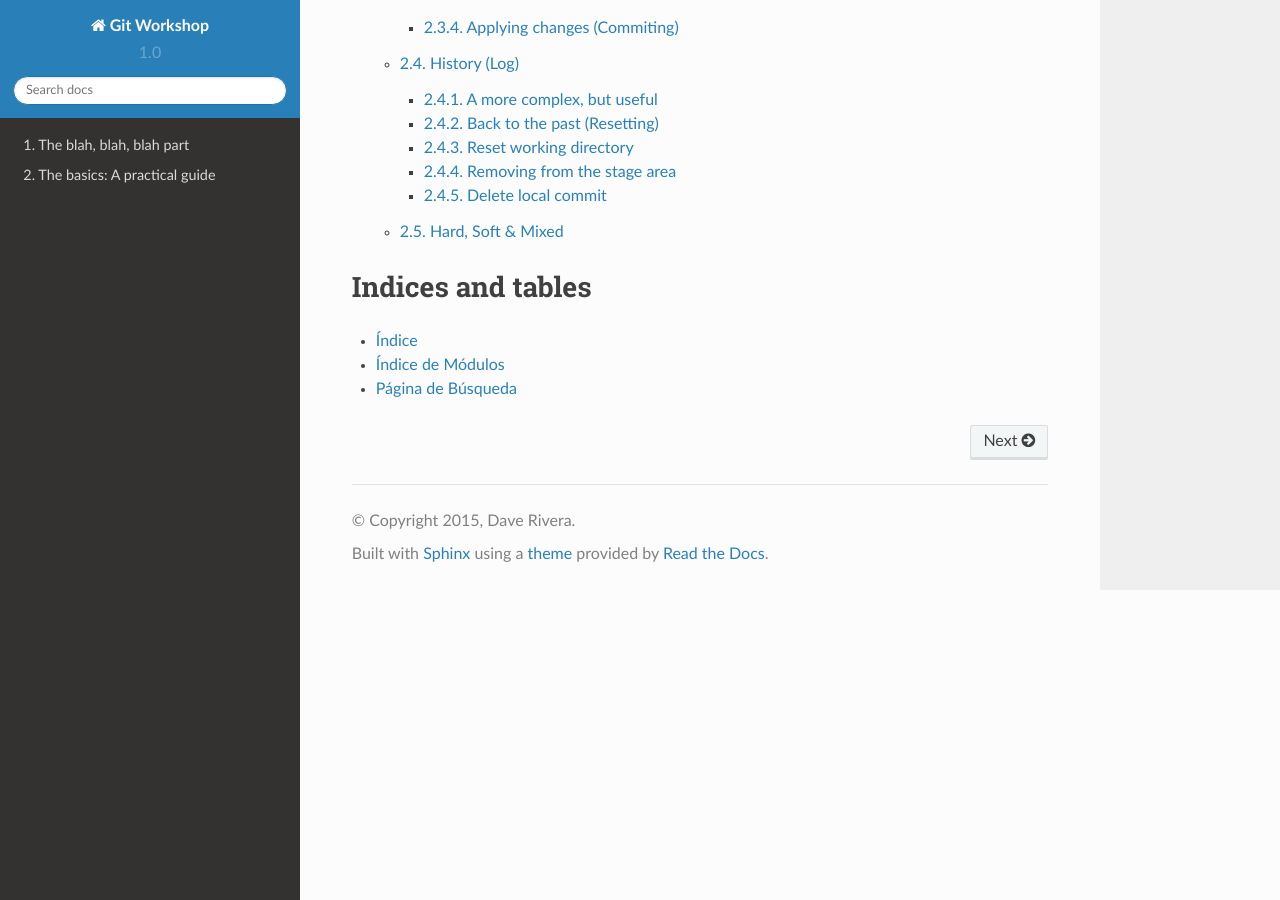
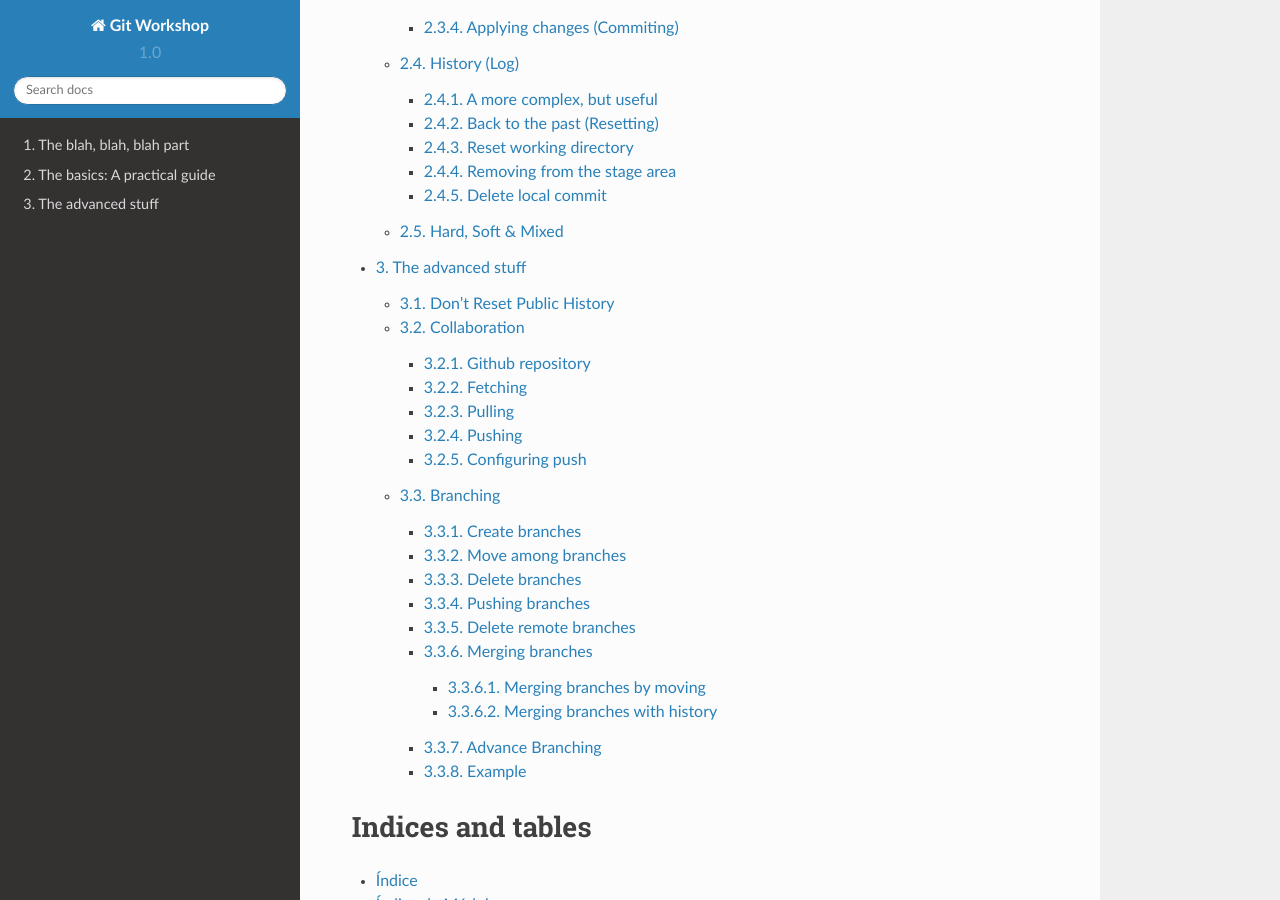
Before and after one commit to daverivera/git-workshop, a Sphinx documentation site: the page built from source/index.rst, in a window 1280 px wide and 900 px high, scrolled down 1032 px. Built offline with Sphinx 7.4.7 and the Read the Docs theme 2.0.0, drawn with Linux system fonts in a browser that asks for light colours.

Commit message:
Third part finished

```diff
--- a/source/index.rst
+++ b/source/index.rst
@@ -17,6 +17,7 @@ Contents:
 
    blah
    basics
+   noteasy
 
 Indices and tables
 ==================
--- /dev/null
+++ b/source/noteasy.rst
@@ -0,0 +1,159 @@
+.. _noteasy:
+
+The advanced stuff
+******************
+
+Don’t Reset Public History
+==========================
+
+.. image:: _static/undoing-changes.svg
+
+As soon as you add new commits after the reset, Git will think that your local history has diverged from origin/master, and the merge commit required to synchronize your repositories is likely to confuse and frustrate your team.
+
+Collaboration
+=============
+
+.. image:: _static/collaboration.svg
+
+Github repository
+-----------------
+
+.. image:: _static/collabocats.jpg
+
+.. code-block:: bash
+
+  $ git remote add origin https://github.com/<USER>/workshop.git
+
+Fetching
+--------
+
+``fetch`` Downloads the objects and refs from another repository.
+
+.. code-block:: bash
+
+  $ git fetch
+
+Pulling
+-------
+
+``pull`` Fetches from origin and integrates with another repository or a local branch
+
+.. code-block:: bash
+
+  $ git pull origin master
+
+Pushing
+-------
+
+.. code-block:: bash
+
+  $ git push origin master
+
+Configuring push
+----------------
+
+upstream - push the current branch to its upstream branch...
+simple - like upstream, but refuses to push if the upstream branch’s name is different from the local one...
+current - push the current branch to a branch of the same name.
+
+.. code-block:: bash
+
+  $ git config --global push.default simple
+  $ git push
+
+Branching
+=========
+
+Create branches
+---------------
+
+.. code-block:: bash
+
+  $ git branch <Branch Name>
+
+Move among branches
+-------------------
+
+.. code-block:: bash
+
+  $ git checkout <Branch Name>
+
+Delete branches
+---------------
+
+.. code-block:: bash
+
+  $ git branch -d <Branch Name>
+
+Pushing branches
+----------------
+
+.. code-block:: bash
+
+  $ git push origin <Branch Name>
+
+Delete remote branches
+----------------------
+
+.. code-block:: bash
+
+  $ git push origin :<Branch Name>
+
+Merging branches
+----------------
+
+.. image:: _static/merge.png
+
+Merging branches by moving
+^^^^^^^^^^^^^^^^^^^^^^^^^^
+
+.. code-block:: bash
+
+  $ git merge <Branch Name>
+
+Merging branches with history
+^^^^^^^^^^^^^^^^^^^^^^^^^^^^^
+
+.. code-block:: bash
+
+  $ git merge --no-ff <Branch Name>
+
+
+Advance Branching
+-----------------
+
+.. code-block:: bash
+
+  $ git checkout -b <New Branch Name> <Parent branch>
+
+
+Example
+-------
+
+.. code-block:: bash
+
+  # Create a local branch
+  $ git branch testing_branch
+
+  # Move to the newly created branch
+  $ git checkout testing_branch
+
+  # Let's add some changes
+  $ echo "This is a test" > newFile.txt
+
+  # To index
+  $ git status
+  $ git add .
+
+  # New HEAD
+  $ git commit -m "This was a test"
+
+  # Pushing the branch to origin
+  $ git push origin testing_branch
+
+  # Merging with master
+  $ git checkout master
+  $ git merge --no-ff testing_branch
+
+  # Reviewing the Changes
+  $ git log --oneline
```
Also changed, not shown: source/_static/collabocats.jpg (added), source/_static/collaboration.svg (added), source/_static/merge.png (added), source/_static/undoing-changes.svg (added).
